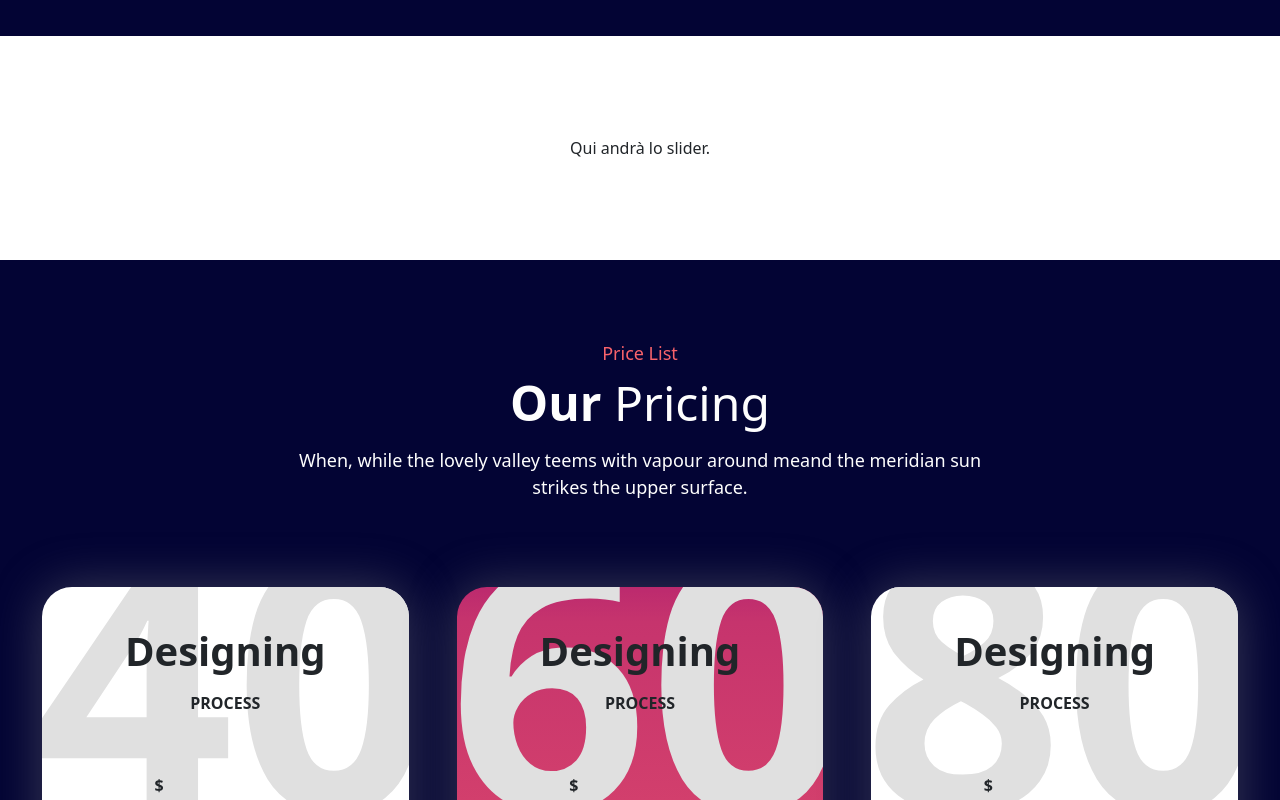
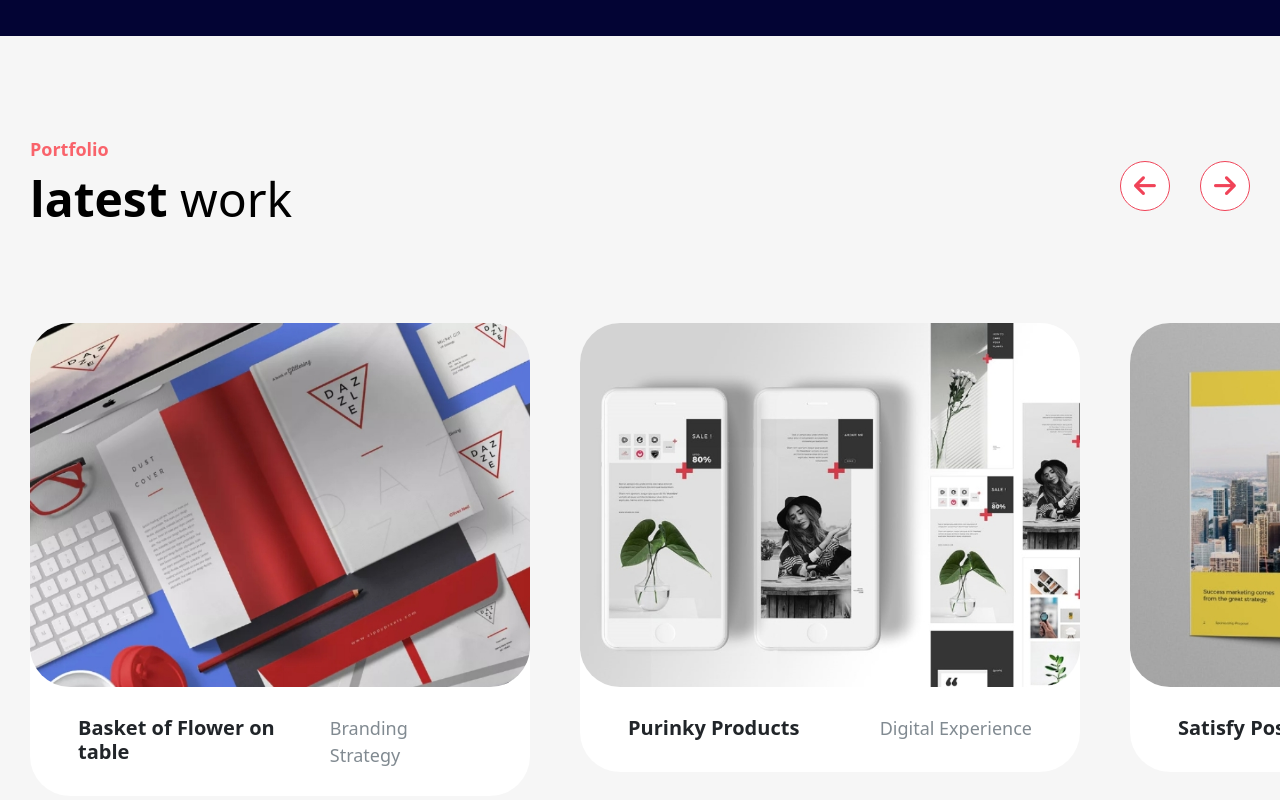
Before and after one commit to DarioDC95/proj-html-vuejs, a Vue app: page / in a window 1280 px wide. Shown: the part 3160-3960 px from the top of the page. Built offline with nearby package versions, Linux system fonts and the light colour scheme.

Commit message:
CardSlider and mock-up Done. Now I'm trying to implement the slider

```diff
--- a/src/components/subSectionMain/AppSlider.vue
+++ b/src/components/subSectionMain/AppSlider.vue
@@ -1,19 +1,119 @@
 <script>
+    import AppCardSlider from '../sunCardComponents/AppCardSlider.vue';
     export default {
-
+        components: {
+            AppCardSlider,
+        },
+        data() {
+            return {
+                cardsSlider: [
+                    {
+                        image: '/src/assets/8wa60okr-1-790x576.jpg',
+                        title: 'Basket of Flower on table',
+                        area: 'Branding Strategy'
+                    },
+                    {
+                        image: '/src/assets/84316050-0af0-49db-a53a-241d47ddad0e-2-790x576.jpg',
+                        title: 'Purinky Products',
+                        area: 'Digital Experience'
+                    },
+                    {
+                        image: '/src/assets/a247b00b-3621-470f-b4b8-b3ac46f25907-1-790x576.jpg',
+                        title: 'Satisfy Poster',
+                        area: 'Branding Strategy'
+                    },
+                    {
+                        image: '/src/assets/84316050-0af0-49db-a53a-241d47ddad0e-2-790x576.jpg',
+                        title: 'Mock-up Template',
+                        area: 'Ecommerce'
+                    },
+                    {
+                        image: '/src/assets/a247b00b-3621-470f-b4b8-b3ac46f25907-1-790x576.jpg',
+                        title: 'Landing Page',
+                        area: 'Digital Strategy'
+                    },
+                ]
+            }
+        }
     }
 </script>
 
 <template>
     <section class="slider">
-        Qui andrà lo slider.
+        <div class="mycontainer">
+            <div class="title-row d-flex justify-content-between flex-nowrap">
+                <div class="mycol-6">
+                    <div class="mycard">
+                        <div class="top-title fw-semibold">Portfolio</div>
+                        <div class="title mb-5"><span class="fw-bold">latest</span> work</div>
+                    </div>
+                </div>
+                <div class="mycol-6">
+                    <div class="mycard d-flex align-items-end">
+                        <button class="first-button"><i class="fa-solid fa-arrow-left"></i></button>
+                        <button><i class="fa-solid fa-arrow-right"></i></button>
+                    </div>
+                </div>
+            </div>
+            <div class="content-row d-flex">
+                <div v-for="(value, index) in cardsSlider" :key="index" :id="`col_Slider-${index}`" class="mycol">
+                    <AppCardSlider :element="value"/>
+                </div>
+            </div>
+        </div>
     </section>
 </template>
 
 <style scoped lang="scss">
+    @use '../../styles/partials/variables.scss'as *;
+    @use '../../styles/partials/mixins.scss'as *;
 
     .slider {
         padding: 100px 0;
-        text-align: center;
+        overflow: hidden;
+        background-color: #f6f6f6;
+
+        .title-row {
+            margin-bottom: 40px;
+
+            .top-title {
+                color: $text-red;
+                font-size: $fs-sm;
+            }
+
+            .title {
+                color: $text-black;
+                font-size: $fs-xl;
+            }
+
+            .first-button {
+                margin-right: 30px;
+            }
+
+            button {
+                width: 50px;
+                height: 50px;
+                border: 1px solid $text-orange;
+                border-radius: 50%;
+                background-color: $bg-white;
+                color: $text-orange;
+                font-size: 25px;
+                transform: translateY(50%);
+
+                &:hover {
+                    box-shadow: 0px 0px 30px 0px rgba(128, 128, 128, 0.884);
+                    background: $bg-linear-orange;
+                    color: $text-white;
+                }
+            }
+        }
+
+        .content-row {
+            position: relative;
+
+            .mycol {
+                margin-right: 50px;
+            }
+        }
     }
 </style>
--- /dev/null
+++ b/src/components/sunCardComponents/AppCardSlider.vue
@@ -0,0 +1,79 @@
+<script>
+    export default {
+        props: {
+            element: Object,
+        }
+    }
+</script>
+
+<template>
+    <div class="mycard">
+        <div class="img">
+            <img :src="element.image" alt="Image">
+        </div>
+        <div class="description d-flex py-4 px-5 mt-1 justify-content-between align-items-baseline">
+            <h5 class="fw-bold">{{element.title}}</h5>
+            <div class="label">{{element.area}}</div>
+        </div>
+    </div>
+</template>
+
+<style scoped lang="scss">
+    @use '../../styles/partials/variables.scss'as *;
+    @use '../../styles/partials/mixins.scss'as *;
+
+    .mycard {
+        width: 500px;
+        border-radius: 40px;
+        position: relative;
+        background-color: white;
+        pointer-events: all;
+        z-index: 100;
+
+        &::before {
+            opacity: 0;
+            content: '';
+            display: block;
+            position: absolute;
+            top: 0;
+            width: 100%;
+            height: 100%;
+            z-index: 50;
+            border-radius: 40px;
+            background: $bg-linear-orange-180dg;
+            transition: opacity 0.8s;
+        }
+
+        &:hover {
+
+            &::before {
+                opacity: 1;
+            }
+
+            h5 {
+                color: $text-white;
+            }
+        }
+
+        .img {
+            border-radius: 40px;
+            overflow: hidden;
+            position: relative;
+            z-index: 100;
+
+            img {
+                max-width: 100%;
+            }
+        }
+
+        .description {
+            position: relative;
+            z-index: 100;
+
+            .label {
+                color: $text-grey;
+                font-size: $fs-sm;
+            }
+        }
+    }
+</style>
```
